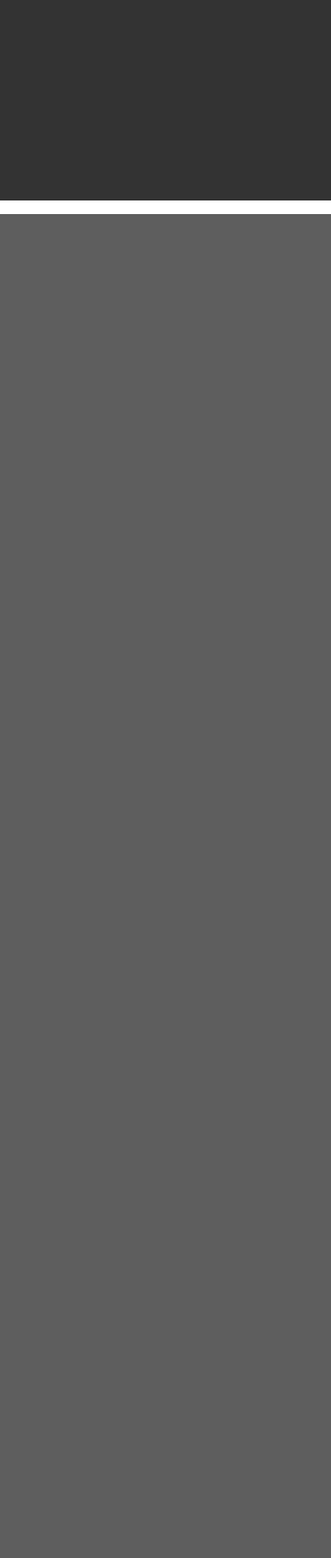
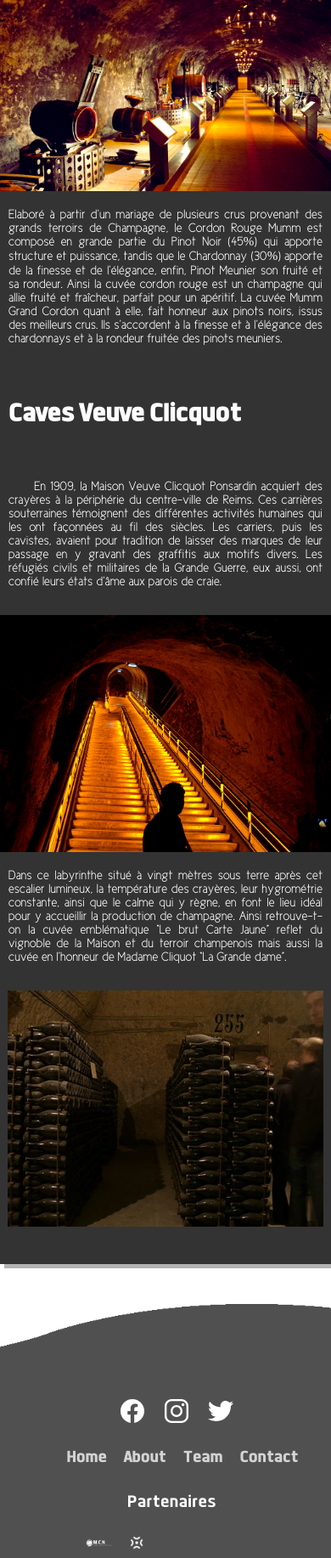
Before and after one commit to Caraidas/Champagne-Unesco, a PHP site: page /pages_html/Articles/Maisons.html in a window 390 px wide. Shown: the part 2201-4035 px from the top of the page at 85% size. Before the commit the page ends 2453 px from the top, so only its background shows below. Run offline with PHP 8.4, Linux system fonts and the light colour scheme.

Commit message:
adaptabilité des pages types au telephone
La page maison n'a pas de photo de fond

```diff
--- a/css/style-type.css
+++ b/css/style-type.css
@@ -117,7 +117,7 @@ footer{
     justify-content: center;
     align-items: center;
     flex-direction: column;
-    top:337px;
+    top:400px;
 
 }
 
@@ -319,12 +319,29 @@ p{
 @media (max-width:450px){
 
     .text{
-        width: 100%;
+        width: 100vw;
         text-align: justify;
         padding:70px;
         font-size: 25px;
         font-size: 15px;
-        padding: 10px;
+        height: 100%;
+    }
+
+    .centre{
+        margin:0;
+        padding:0;
+        padding-bottom: 40px;
+        background-color: #333333;
+    }
+
+    .centre p{
+        padding-left:10px;
+        padding-right: 10px;
+    }
+
+    .centre h3{
+        padding-left:10px;
+        padding-right: 10px;
     }
 
     h1{
@@ -344,10 +361,6 @@ p{
         font-weight: bold;
     }
 
-    img{
-        display: None;
-    }
-
     a:nth-child(2){
         width: 100%;
         text-align: center;
@@ -355,7 +368,26 @@ p{
     }
 
     .containercorp{
-        height: 2200px;
+        height: 150%;
+        justify-content: space-between;
     }
 
+    .sideicons{
+        display: none;
+    }
+
+    section{
+        margin: 0;
+    }
+
+    img{
+        width: 100vw;
+        left:0;
+        padding:0;
+        margin:0;
+        max-height: 33vh;
+        object-fit: contain;
+    }
+
+
 }
--- a/pages_html/Articles/Caves.html
+++ b/pages_html/Articles/Caves.html
@@ -7,7 +7,7 @@
     <script type="module" src="https://unpkg.com/ionicons@5.5.2/dist/ionicons/ionicons.esm.js"></script>
     <script nomodule src="https://unpkg.com/ionicons@5.5.2/dist/ionicons/ionicons.js"></script>
 
-    <title>Type</title>
+    <title>Caves</title>
     <style>
         #fond{
             background-attachment: fixed;
--- a/pages_html/Articles/Coteaux.html
+++ b/pages_html/Articles/Coteaux.html
@@ -7,7 +7,7 @@
     <script type="module" src="https://unpkg.com/ionicons@5.5.2/dist/ionicons/ionicons.esm.js"></script>
     <script nomodule src="https://unpkg.com/ionicons@5.5.2/dist/ionicons/ionicons.js"></script>
 
-    <title>Type</title>
+    <title>Coteaux</title>
     <style>
         #fond{
             background-attachment: fixed;
--- a/pages_html/Articles/Dégustation.html
+++ b/pages_html/Articles/Dégustation.html
@@ -7,7 +7,7 @@
     <script type="module" src="https://unpkg.com/ionicons@5.5.2/dist/ionicons/ionicons.esm.js"></script>
     <script nomodule src="https://unpkg.com/ionicons@5.5.2/dist/ionicons/ionicons.js"></script>
 
-    <title>Type</title>
+    <title>Degustation</title>
     <style>
         #fond{
             background-attachment: fixed;
--- a/pages_html/Articles/HistoireCreationChampagne.html
+++ b/pages_html/Articles/HistoireCreationChampagne.html
@@ -3,10 +3,11 @@
 <head>
     <meta charset="UTF-8">
     <link rel="stylesheet" href="../../css/style-type.css">
+    <meta name="viewport" content="width=devic-width, initial-scale=1,0">
     <script type="module" src="https://unpkg.com/ionicons@5.5.2/dist/ionicons/ionicons.esm.js"></script>
     <script nomodule src="https://unpkg.com/ionicons@5.5.2/dist/ionicons/ionicons.js"></script>
 
-    <title>Type</title>
+    <title>Histoire</title>
     <style>
         #fond{
             background-attachment: fixed;
--- a/pages_html/Articles/Maisons.html
+++ b/pages_html/Articles/Maisons.html
@@ -2,11 +2,14 @@
 <html lang="fr">
 <head>
     <meta charset="UTF-8">
+    <meta name="viewport" content="width=devic-width, initial-scale=1,0">
     <link rel="stylesheet" href="../../css/style-type.css">
+    <script type="module" src="https://unpkg.com/ionicons@5.5.2/dist/ionicons/ionicons.esm.js"></script>
+    <script nomodule src="https://unpkg.com/ionicons@5.5.2/dist/ionicons/ionicons.js"></script>
 
-    <title>Type</title>
+    <title>Maisons</title>
     <style>
-        .fond{
+        #fond{
             background-attachment: fixed;
             background-position:center;
             background-repeat: no-repeat;
@@ -115,7 +118,30 @@
                 <div class="container-gotop">
                     <a href="#" class="gotop"><img class = "imggotop" src="../../image/to_top.png"></a>
                 </div>
-            <div class="containerfin"></div>
         </div>
+    </div>
+        <footer id = "footer">
+
+            <div class="wave" id="wave1"></div>
+
+        <ul class="social_icon">
+            <li><a href="#"><ion-icon name="logo-facebook"></ion-icon></a></li>
+            <li><a href="#"><ion-icon name="logo-instagram"></ion-icon></a></li>
+            <li><a href="#"><ion-icon name="logo-twitter"></ion-icon></a></li>
+        </ul>
+        <ul class="menu">
+            <li><a href='#'>Home</a></li>
+            <li><a href='#'>About</a></li>
+            <li><a href='#'>Team</a></li>
+            <li><a href='#'>Contact</a></li>
+        </ul>
+        <p>Partenaires</p>
+        <div class="partenaires">
+            <img class="mcn" src="../../image/logoMCN.png">
+            <img class="iut" src="../../image/logouge.png">
+        </div>
+
+        </footer>
+
 </body>
 </html>
```
Also changed, not shown: pages_html/Articles/artisanat.html (+17 -14 lines). Lines whose indentation alone changed are shown as unchanged.
